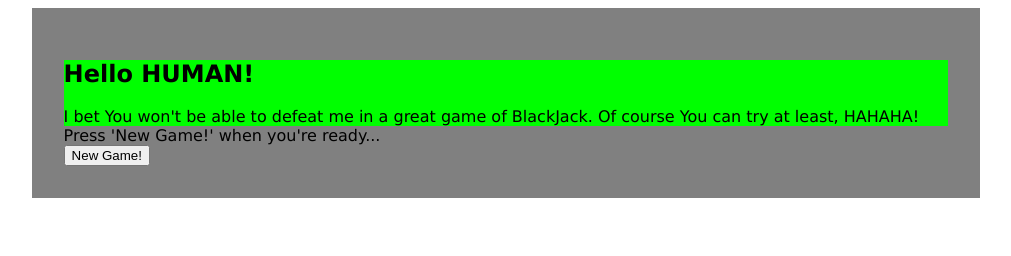
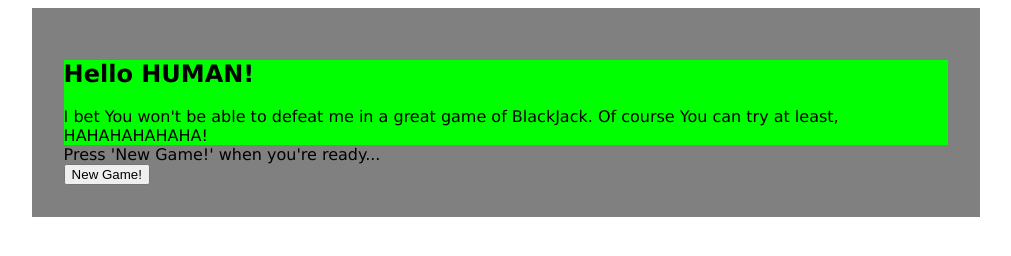
Before and after one commit to Marucik/BlackJack, a plain HTML site: page index.html in a window 1280 px wide. Shown: the whole page, without its empty margins (134-1145 px from the left). Drawn offline with Linux system fonts and the light colour scheme.

Commit message:
Update index.html
Added some additional "HA" phrases.

```diff
--- a/index.html
+++ b/index.html
@@ -11,7 +11,7 @@
     <section id="blackjack-ux">
         <div id="blackjack-greeting">
             <h2>Hello HUMAN!</h2>
-            <div>I bet You won't be able to defeat me in a great game of BlackJack. Of course You can try at least, HAHAHA!</div>
+            <div>I bet You won't be able to defeat me in a great game of BlackJack. Of course You can try at least, HAHAHAHAHAHA!</div>
         </div>
         <div id="blackjack-logger"></div>
         <button id="newgame-button">New Game!</button>
```
